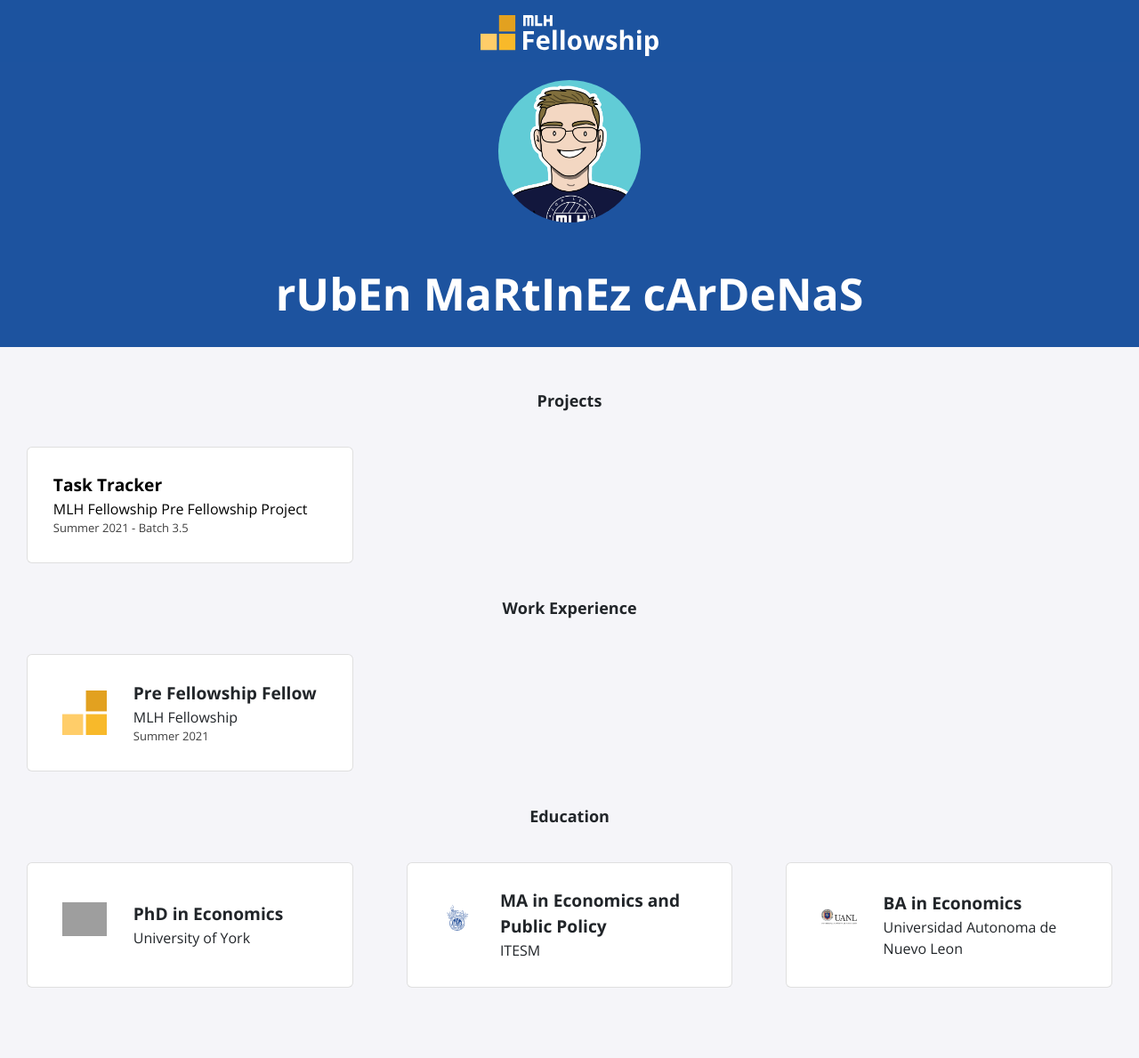
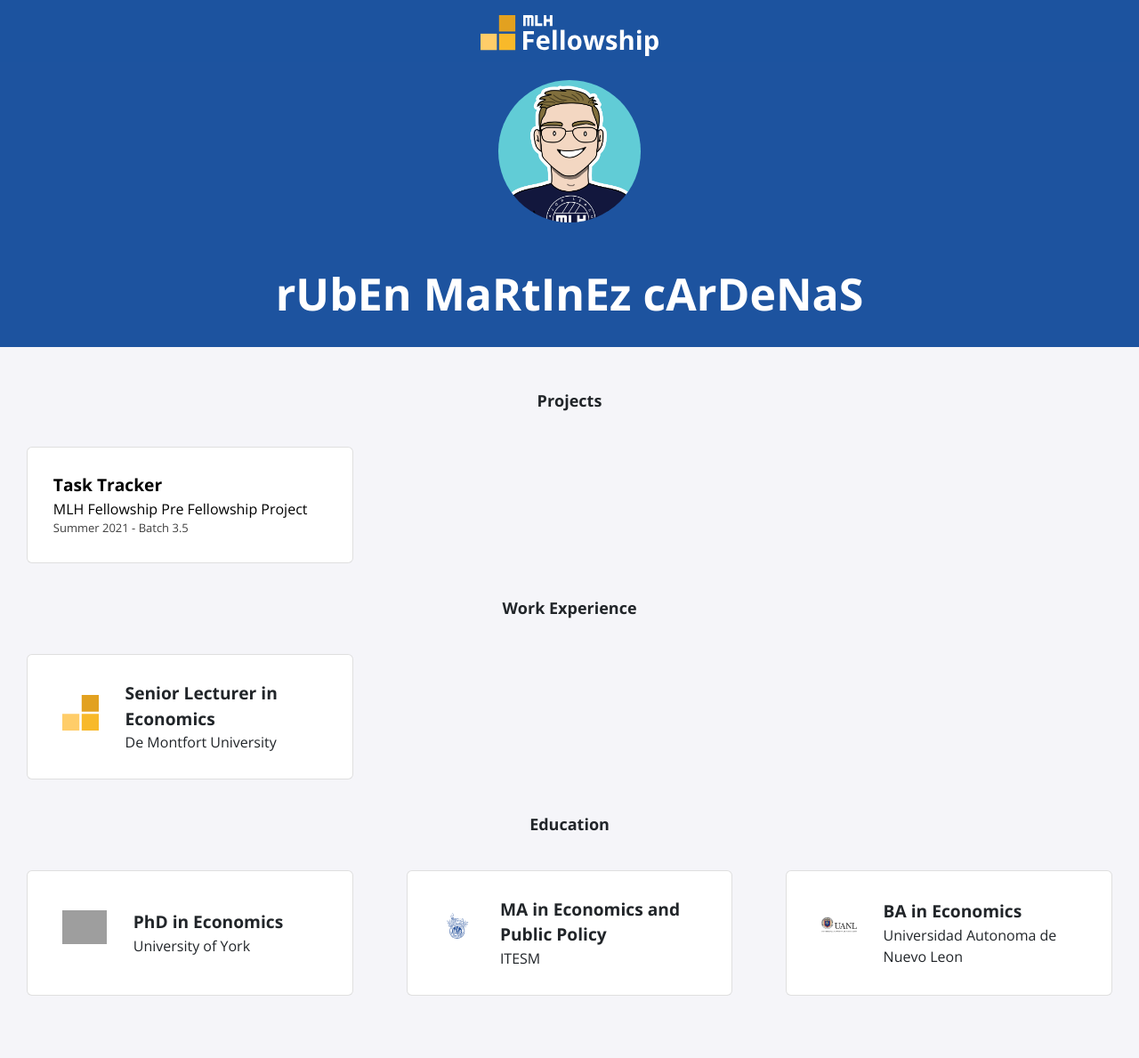
Before and after one commit to rubenmtzc/rubenmtzc-first-try.github.io, a Jekyll site: the page built from index.html, in a window 1280 px wide. Shown: the whole page at 89% size. Built offline with Jekyll 4.4.1, drawn with Linux system fonts in a browser that asks for light colours; nearby versions of some CDN libraries; grey boxes are pictures that could not be loaded.

Commit message:
Update experience.yml

```diff
--- a/_data/experience.yml
+++ b/_data/experience.yml
@@ -1,4 +1,3 @@
-- role: Pre Fellowship Fellow
-  company: MLH Fellowship
-  dates: Summer 2021
+- role: Senior Lecturer in Economics
+  company: De Montfort University
   logo: fellowship.svg
```
